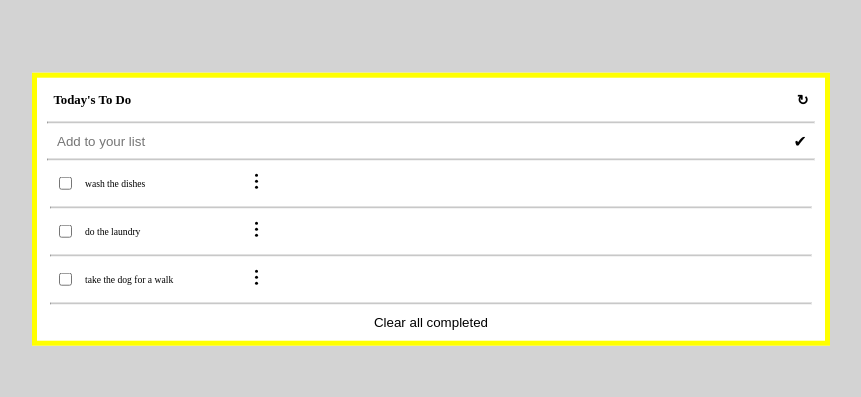
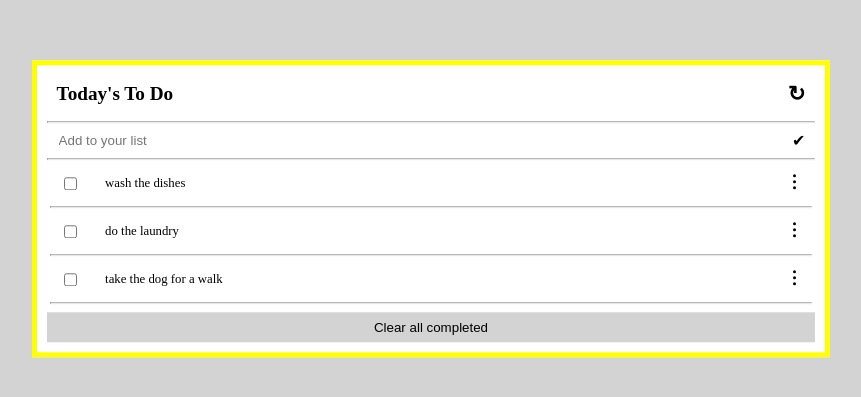
Before and after one commit to OmarMWarraich/todo-list, a website built with webpack: page src/index.html in a window 1280 px wide. Shown: the part 191-588 px from the top of the page, without its empty margins (209-1070 px from the left). Built offline with nearby package versions, Linux system fonts and the light colour scheme.

Commit message:
style: Add media query for desktop version

```diff
--- a/src/style.css
+++ b/src/style.css
@@ -46,8 +46,9 @@ body {
 
 .btn {
   border: none;
-  background-color: #fff;
+  background-color: #d3d3d3;
   width: 100%;
+  height: 30px;
 }
 
 .dots {
@@ -76,7 +77,7 @@ body {
 
 .todo {
   display: grid;
-  grid-template-columns: 20px 160px 20px;
+  grid-template-columns: 8.88% 71.1% 8.88%;
   gap: 10px;
   width: 100%;
   justify-content: flex-start;
@@ -92,6 +93,22 @@ body {
 
 @media screen and (min-width: 768px) {
 
+  .todo-title {
+    font-size: 0.6em;
+  }
 
+  .input {
+    margin: 0 0.6em;
+  }
 
+  .todo {
+    display: grid;
+    grid-template-columns: 6% 88% 6%;
+    gap: 12px;
+    margin-left: 0;
+  }
+
+  .todo-description {
+    font-size: 0.8em;
+  }
 }
```
Also changed, not shown: dist/index.bundle.js.
